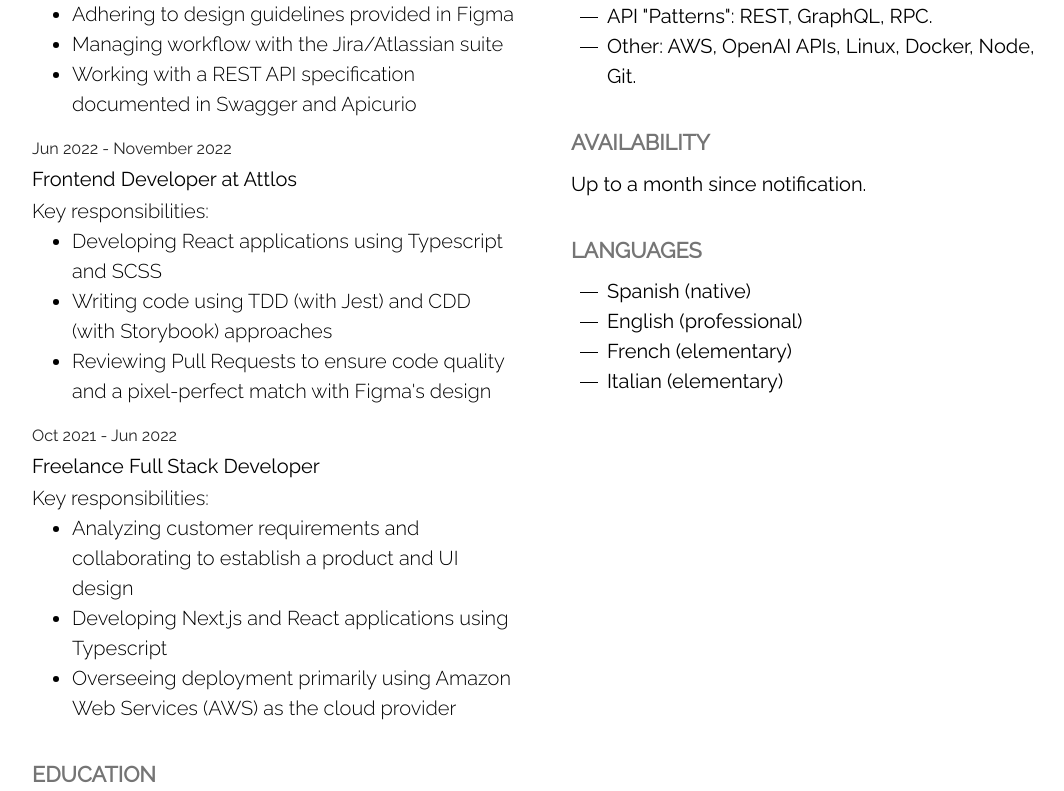
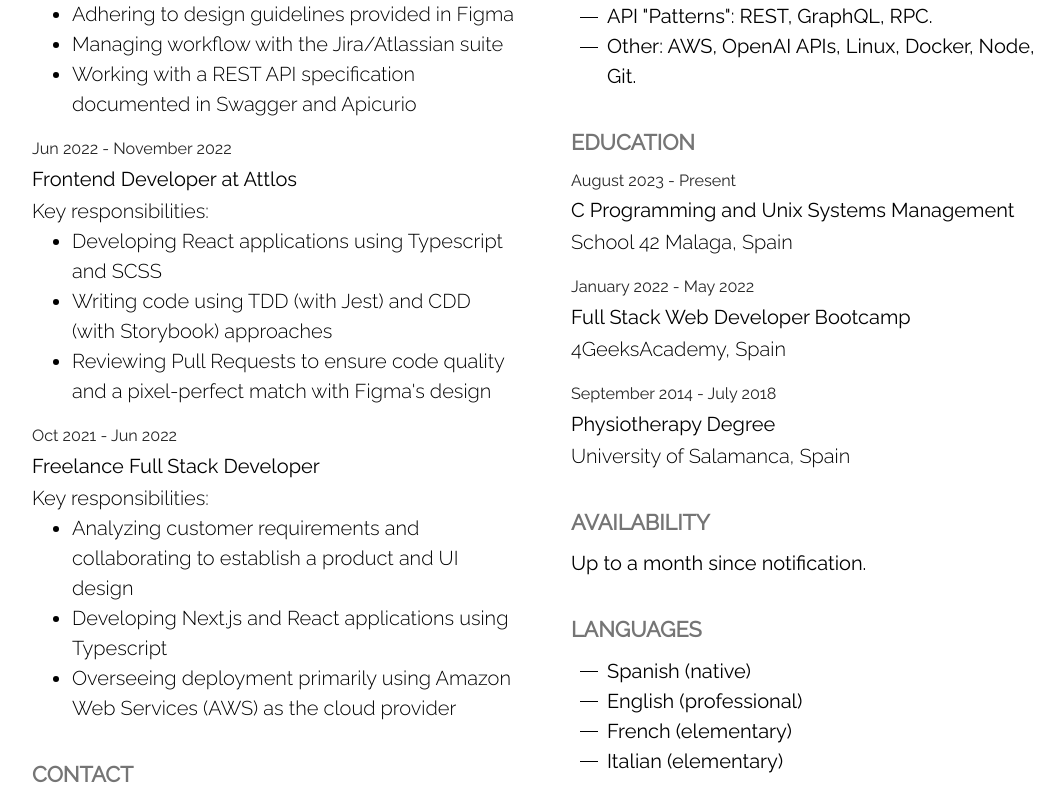
Before and after one commit to DanielMateosLab/danielmatlab, a Next.js app: page / in a window 1280 px wide. Shown: the part 909-1700 px from the top of the page, without its empty margins (96-1160 px from the left). Built offline with nearby package versions, Linux system fonts and the light colour scheme.

Commit message:
Reorganize columns

```diff
--- a/pages/index.tsx
+++ b/pages/index.tsx
@@ -38,12 +38,12 @@ export default function Cv() {
       <>
         <div className="column">
           <Experience />
-          <Education />
           <Contact />
         </div>
         <div className="column">
           <Achievements />
           <Technologies />
+          <Education />
           <Availability />
           <Languages />
         </div>
```
